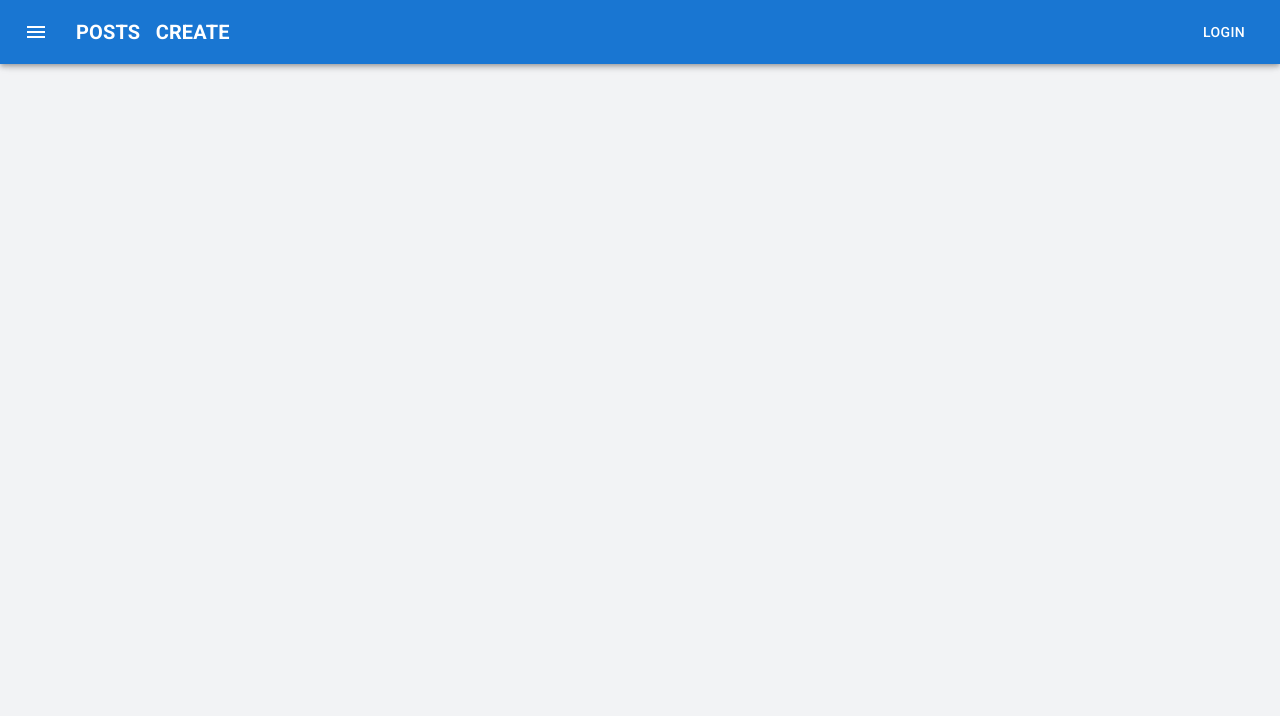
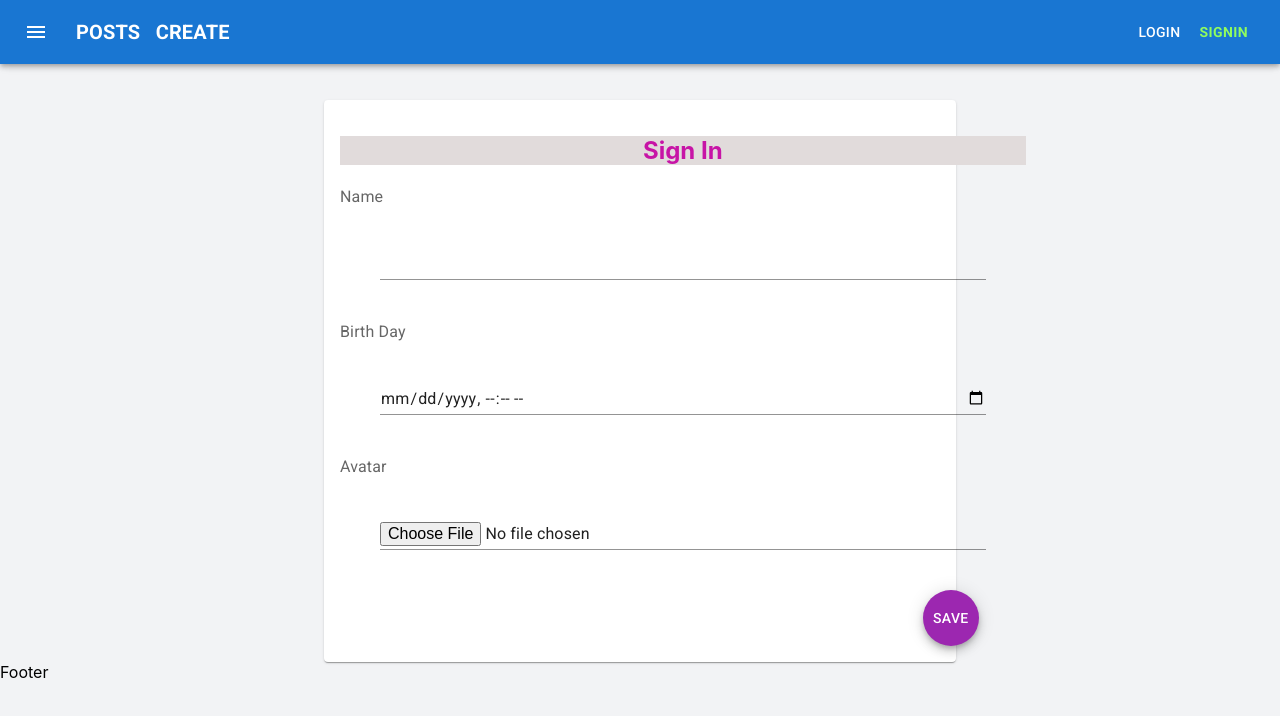
Before and after one commit to PhamTuanKhoi/react, a React (Create React App) app: page /signin in a window 1280 px wide. Shown: the top 716 px of the page. Built offline with nearby package versions, Linux system fonts and the light colour scheme.

Commit message:
design sigin

```diff
--- a/src/components/Header/Header.jsx
+++ b/src/components/Header/Header.jsx
@@ -1,4 +1,4 @@
-import * as React from 'react';
+import React from 'react';
 import AppBar from '@mui/material/AppBar';
 import Box from '@mui/material/Box';
 import Toolbar from '@mui/material/Toolbar';
@@ -8,10 +8,16 @@ import IconButton from '@mui/material/IconButton';
 import MenuIcon from '@mui/icons-material/Menu';
 import { NavLink } from "react-router-dom";
 
+
 import './Header.scss'
 
+
+
+
 const Header = () => {
+
     return(
+        <div>
           <Box sx={{ flexGrow: 1, position: 'fixed', width: '100%', zIndex: 100}}>
           <AppBar position="static">
             <Toolbar>
@@ -35,7 +41,8 @@ const Header = () => {
                 </NavLink>
               </Typography>
               <Typography variant="h6" component="div" className="header_title" sx={{ flexGrow: 1 }}>
-            <NavLink style={{ textDecoration: 'none' }}
+              <NavLink
+                  style={{ textDecoration: 'none' }}
                   to="/create"
                   className={(navClass) =>
                     navClass.isActive ? "active" : "noactive"
@@ -44,10 +51,23 @@ const Header = () => {
                   CREATE&nbsp;&nbsp;&nbsp;
                 </NavLink>
               </Typography>
-            <Button color="inherit">Login</Button>
+              <Button color="inherit" >Login</Button>
+              <Button color="inherit">
+                <NavLink
+                  style={{ textDecoration: 'none' }}
+                  to="/signin"
+                  className={(navClass) =>
+                    navClass.isActive ? "active" : "noactive"
+                  }
+                >
+                  Signin
+                </NavLink>
+              </Button>
             </Toolbar>
           </AppBar>
         </Box>
+
+      </div>
     )
 }
 
--- a/src/components/ui/NewPosts/NewPosts.jsx
+++ b/src/components/ui/NewPosts/NewPosts.jsx
@@ -3,7 +3,8 @@ import { FormControl, InputLabel, Input, TextareaAutosize } from '@mui/material'
 import Button from '@mui/material/Button';
 import SendIcon from '@mui/icons-material/Send';
 import { useState } from 'react';
-
+import Fab from '@mui/material/Fab';
+import AddIcon from '@mui/icons-material/Add';
 
 import apiBlog from '../../../api/apiBlog'
 import './newposts.scss';
@@ -69,6 +70,9 @@ const NewPosts = () => {
             >
                 Save
             </Button>
+            <Fab size="small" color="secondary" aria-label="add">
+                <AddIcon />
+            </Fab>
         </div>
     )
 }
--- /dev/null
+++ b/src/pages/Signin.jsx
@@ -0,0 +1,65 @@
+import * as React from 'react';
+import Grid from '@mui/material/Grid';
+import Paper from '@mui/material/Paper';
+import { FormControl, InputLabel, Input } from '@mui/material';
+import Fab from '@mui/material/Fab';
+
+
+import '../styles/Auth.scss';
+
+
+
+const Signin = () => {
+    return(
+        <div style={{paddingTop: '100px'}}>
+            <Paper
+      sx={{
+        p: 2,
+        margin: 'auto',
+        maxWidth: 600,
+        flexGrow: 1,
+        backgroundColor: (theme) =>
+          theme.palette.mode === 'dark' ? '#1A2027' : '#fff',
+      }}
+    >
+      <Grid container spacing={2}>
+        <Grid item xs={12} sm container>
+          <Grid item xs container direction="column" spacing={2}>
+            <Grid item xs>
+                <h2 className="sign_title">Sign In</h2>
+                <InputLabel htmlFor="my-input">Name</InputLabel>
+                <FormControl sx={{ m: 5, width: '60ch' }}>
+                    <Input
+                        id="my-input"
+                        name="tag"
+                    />
+                </FormControl>
+                <InputLabel htmlFor="my-input">Birth Day</InputLabel>
+                <FormControl sx={{ m: 5, width: '60ch' }}>
+                    <Input
+                    type="datetime-local"
+                        id="my-input"
+                        name="tag"
+                    />
+                </FormControl>
+                <InputLabel htmlFor="my-input">Avatar</InputLabel>
+                <FormControl sx={{ m: 5, width: '60ch' }}>
+                    <Input
+                        type="file"
+                        id="my-input"
+                        name="tag"
+                    />
+                </FormControl>
+                <Fab style={{ marginLeft: '85%'}} color="secondary" aria-label="edit">
+                    Save
+                </Fab>
+            </Grid>
+        </Grid>
+       </Grid>
+      </Grid>
+    </Paper>
+        </div>
+    )
+}
+
+export default Signin;
--- a/src/router/Routers.js
+++ b/src/router/Routers.js
@@ -1,6 +1,7 @@
 import { Route, Routes } from "react-router-dom"
 import CreatePost from "../pages/CreatePost";
 import Home from "../pages/Home";
+import Signin from "../pages/Signin";
 
 
 const Routers = () =>{
@@ -9,6 +10,7 @@ const Routers = () =>{
             <Route path="/" element={<Home />}/>
             <Route path="/home" element={<Home />}/>
             <Route path="/create" element={<CreatePost />}/>
+            <Route path="/signin" element={<Signin />}/>
         </Routes>
     )
 }
--- /dev/null
+++ b/src/styles/Auth.scss
@@ -0,0 +1,5 @@
+.sign_title{
+    text-align: center;
+    background: rgb(225, 219, 219);
+    color: rgb(199, 20, 166);
+}
```
Also changed, not shown: src/components/ui/Auth/Login.jsx (added). Lines whose indentation alone changed are shown as unchanged.
